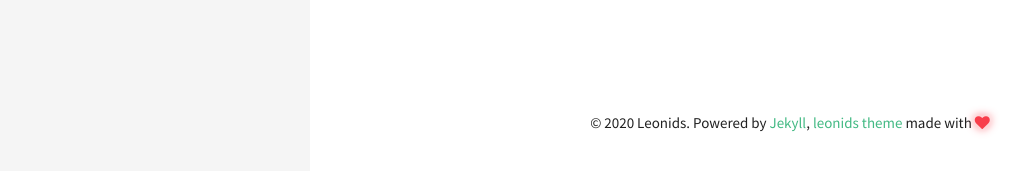
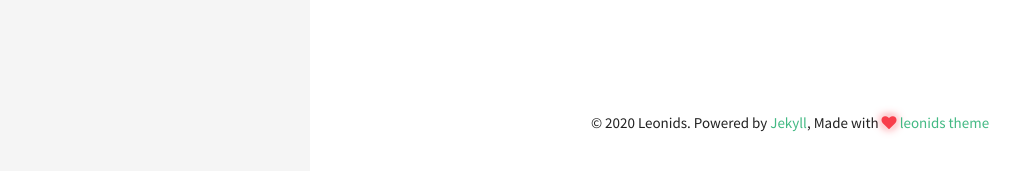
Before and after one commit to faizanbashir/faizanbashir.github.io, a Jekyll site: the page built from archive.html, in a window 1280 px wide. Shown: the part 626-797 px from the top of the page, without its empty margins (10-1036 px from the left). Built offline with Jekyll 4.4.1, drawn with Linux system fonts in a browser that asks for light colours.

Commit message:
Updated footer

```diff
--- a/_includes/footer.html
+++ b/_includes/footer.html
@@ -1,3 +1,3 @@
 <footer>
-  &copy; {{ site.time | date: '%Y' }} {{ site.owner.name }}. Powered by <a href="http://jekyllrb.com/">Jekyll</a>, <a href="http://github.com/renyuanz/leonids/">leonids theme</a> made with <i class="fa fa-heart heart-icon"></i>
+  &copy; {{ site.time | date: '%Y' }} {{ site.owner.name }}. Powered by <a href="http://jekyllrb.com/">Jekyll</a>, Made with <i class="fa fa-heart heart-icon"></i> <a href="http://github.com/renyuanz/leonids/">leonids theme</a>
 </footer>
```
